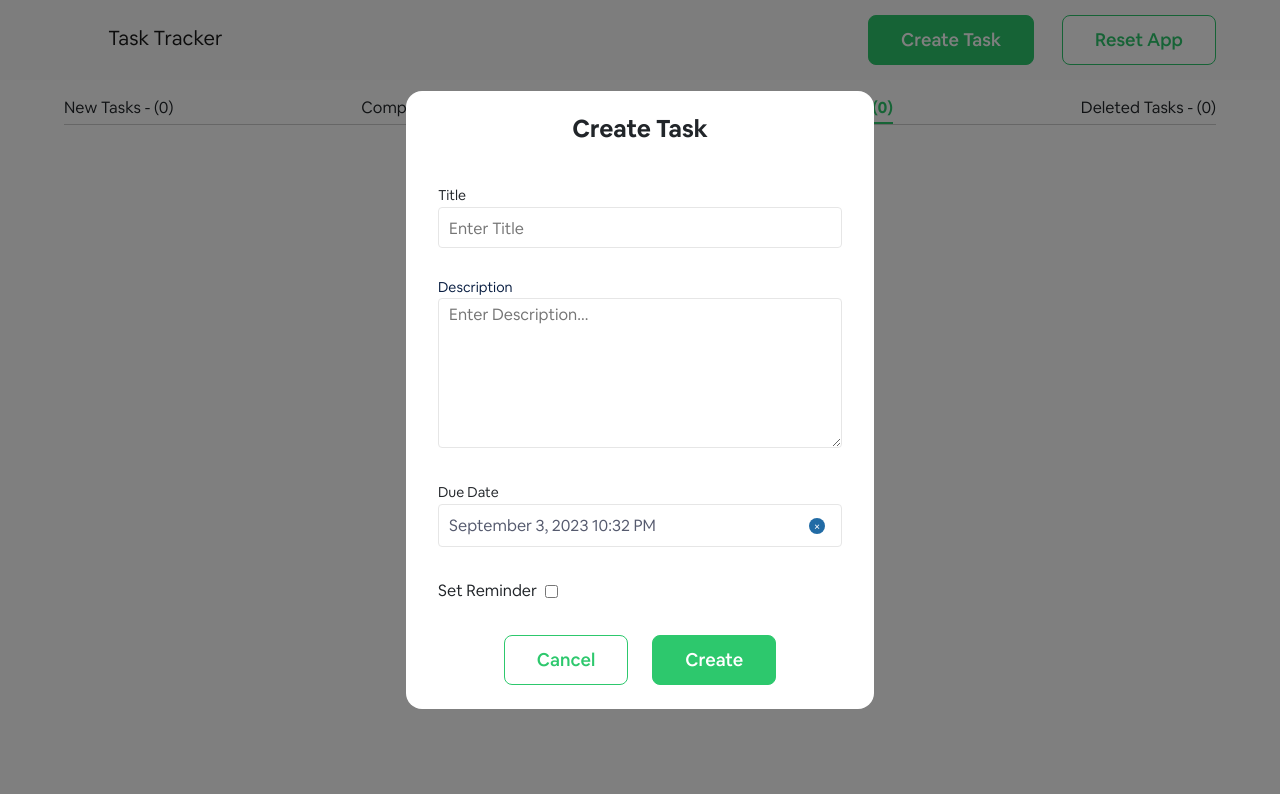
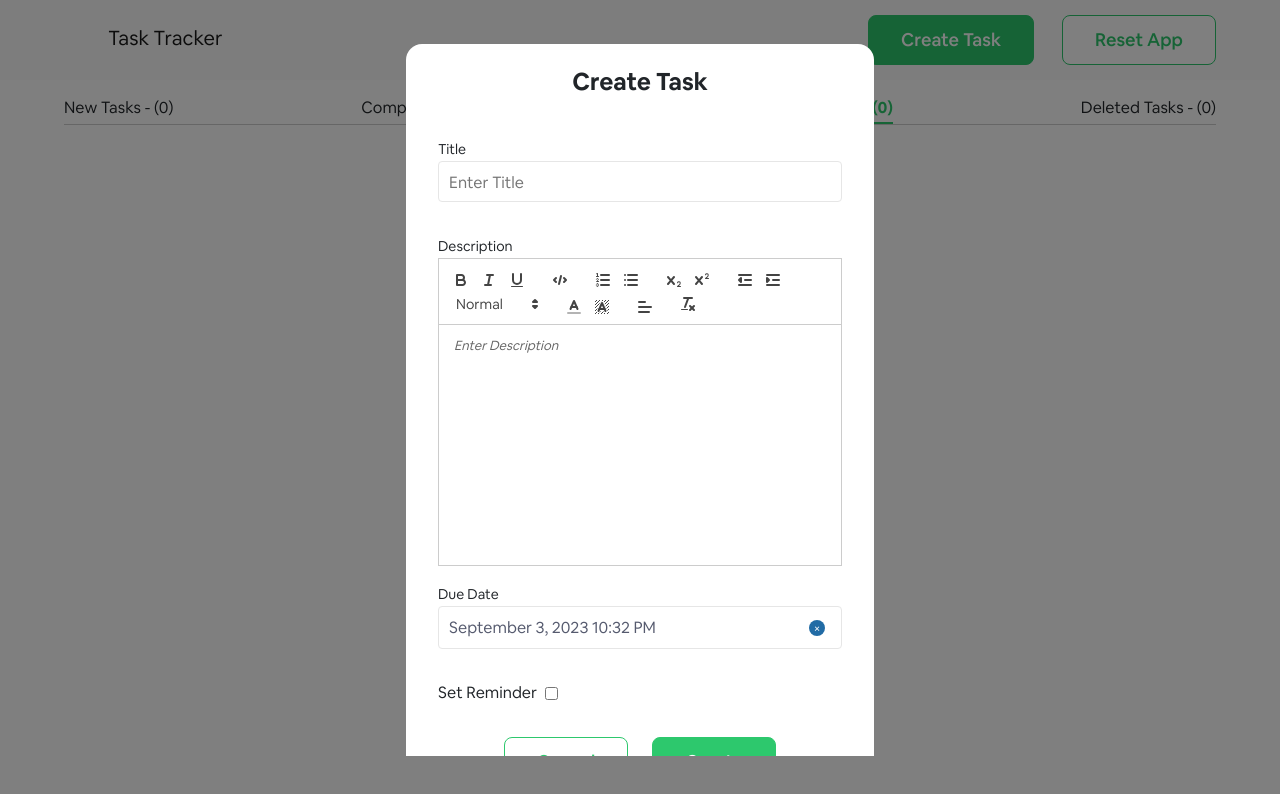
Before and after one commit to tamsay/Task_Tracker_App, a React (Vite) app: page /uncompleted-tasks in a window 1280 px wide. Both pictures are taken after a click on the button "Create Task". Shown: the top 794 px of the page. Built offline with nearby package versions, Linux system fonts and the light colour scheme; some icons are missing.

Commit message:
replacement of textarea with quill editor to allow description formatting

```diff
--- a/package.json
+++ b/package.json
@@ -18,6 +18,7 @@
     "classnames": "^2.3.2",
     "dompurify": "^3.0.3",
     "eslint-plugin-simple-import-sort": "^10.0.0",
+    "html-react-parser": "^4.2.2",
     "jest": "^27.4.7",
     "nanoid": "^4.0.2",
     "prop-types": "^15.8.1",
@@ -26,6 +27,8 @@
     "react-datepicker": "^4.16.0",
     "react-dom": "^18.2.0",
     "react-hook-form": "^7.43.9",
+    "react-html-parser": "^2.0.2",
+    "react-quill": "^2.0.0",
     "react-redux": "^8.0.5",
     "react-router-dom": "^6.2.1",
     "react-toastify": "^9.1.1",
--- a/src/components/Modals/CreateAndModifyTask/CreateAndModifyTask.jsx
+++ b/src/components/Modals/CreateAndModifyTask/CreateAndModifyTask.jsx
@@ -13,7 +13,7 @@ import styles from "./CreateAndModifyTask.module.scss";
 
 import Button from "@/components/Button/Button";
 import Input from "@/components/FixedLabelInput/FixedLabelInput";
-import TextArea from "@/components/TextArea/TextArea";
+import QuillEditor from "@/components/QuillEditor/QuillEditor";
 
 import { hideModal } from "@/redux/Modal/ModalSlice";
 import { createTask, getCompletedTasks, getNewTasks, getUncompletedTasks, modifyTask } from "@/redux/Tasks/TasksSlice";
@@ -52,7 +52,8 @@ const CreateAndModifyTask = ({ show, size }) => {
   const {
     handleSubmit,
     formState: { errors },
-    control
+    control,
+    setValue
   } = useForm({ defaultValues, resolver, mode: "all" });
 
   const handleFormSubmission = async (data) => {
@@ -87,6 +88,10 @@ const CreateAndModifyTask = ({ show, size }) => {
     dispatch(hideModal({ name: "createTask" }));
   };
 
+  const getQuillContent = (data) => {
+    setValue("description", data);
+  };
+
   return (
     <ModalContainer show={show} size={size}>
       <div className={cx(styles.modalWrapper, "flexCol")}>
@@ -113,21 +118,22 @@ const CreateAndModifyTask = ({ show, size }) => {
               )}
             />
 
+            <div className={cx(styles.quillEditorDiv)}>
               <Controller
                 name='description'
                 control={control}
                 render={({ field }) => (
-                <TextArea
+                  <QuillEditor
                     {...field}
                     label='Description'
-                  placeholder='Enter Description...'
-                  minHeight='150px'
+                    placeholder='Enter Description'
+                    getQuillContent={getQuillContent}
                     error={errors?.description && errors?.description?.message}
-                  borderColor='none'
+                    className={cx(styles.quillNew)}
                   />
                 )}
               />
-
+            </div>
             <Controller
               name='dueDate'
               control={control}
--- a/src/components/Modals/CreateAndModifyTask/CreateAndModifyTask.module.scss
+++ b/src/components/Modals/CreateAndModifyTask/CreateAndModifyTask.module.scss
@@ -19,6 +19,12 @@
     align-items: center;
     width: 100%;
     padding: 2rem 0;
+
+    .quillEditorDiv {
+      height: 100%;
+      width: 100%;
+      margin-bottom: 1rem;
+    }
   }
 
   .modalFooter {
--- /dev/null
+++ b/src/components/QuillEditor/QuillEditor.css
@@ -0,0 +1,3 @@
+.ql-editor{
+    min-height: 15rem;
+}
--- /dev/null
+++ b/src/components/QuillEditor/QuillEditor.jsx
@@ -0,0 +1,57 @@
+import React, { useState } from "react";
+import ReactQuill from "react-quill";
+import PropTypes from "prop-types";
+
+import "react-quill/dist/quill.snow.css";
+import "./QuillEditor.css";
+
+const QuillEditor = ({ placeholder, getQuillContent, label, error }) => {
+  const [value, setValue] = useState("");
+  getQuillContent(value);
+
+  var toolbarOptions = [
+    ["bold", "italic", "underline"], // toggled buttons
+    ["code-block"],
+
+    [{ list: "ordered" }, { list: "bullet" }],
+    [{ script: "sub" }, { script: "super" }], // superscript/subscript
+    [{ indent: "-1" }, { indent: "+1" }], // outdent/indent
+
+    [{ size: ["small", false, "large", "huge"] }], // custom dropdown
+
+    [{ color: [] }, { background: [] }], // dropdown with defaults from theme
+    [{ align: [] }],
+
+    ["clean"] // remove formatting button
+  ];
+
+  return (
+    <>
+      {label && <label style={{ fontSize: "14px" }}>{label}</label>}
+      <ReactQuill
+        theme='snow'
+        onChange={setValue}
+        placeholder={placeholder}
+        modules={{
+          toolbar: toolbarOptions
+        }}
+      />
+      {error ? (
+        <p style={{ color: "#ff5964", fontSize: "14px" }} className='error'>
+          {error}
+        </p>
+      ) : (
+        ""
+      )}
+    </>
+  );
+};
+
+QuillEditor.propTypes = {
+  placeholder: PropTypes.string,
+  getQuillContent: PropTypes.func,
+  label: PropTypes.string,
+  error: PropTypes.string
+};
+
+export default QuillEditor;
--- a/src/components/TaskList/TaskList.jsx
+++ b/src/components/TaskList/TaskList.jsx
@@ -1,4 +1,5 @@
 import React from "react";
+import ReactHtmlParser from "react-html-parser";
 import { useDispatch } from "react-redux";
 import { useLocation } from "react-router-dom";
 import cx from "classnames";
@@ -106,7 +107,7 @@ const TaskList = ({ data }) => {
       {currentPath !== "deleted-tasks" && <Icon icon='arcticons:hourlyreminder' onClick={handleReminder} />}
       <header className={"flexCol"}>
         <h5 className={cx(styles.title)}>{data?.title}</h5>
-        <p className={cx(styles.description)}>{data?.description}</p>
+        <p className={cx(styles.description)}>{data?.description ? ReactHtmlParser(data?.description) : ""}</p>
         <span className={cx(styles.dueDate)}>{`Due Date:  ${formatDate(data?.dueDate)}`}</span>
       </header>
 
--- a/src/components/TaskList/TaskList.module.scss
+++ b/src/components/TaskList/TaskList.module.scss
@@ -17,7 +17,7 @@
     gap: 0.25rem;
 
     .title {
-      font-size: 1rem;
+      font-size: 1.125rem;
       font-family: var(--bold);
       color: var(--black1);
       margin: 0;
@@ -41,6 +41,7 @@
 
   .btnGroup {
     gap: 0.5rem;
+    margin-top: auto;
   }
 }
 
--- a/src/pages/HomePage/HomePage.module.scss
+++ b/src/pages/HomePage/HomePage.module.scss
@@ -35,6 +35,6 @@
 
 @media all and (min-width: 992px) {
   .homepageContainer {
-    padding: 0rem 4rem;
+    padding: 0rem 4rem 1rem 4rem;
   }
 }
```
Also changed, not shown: 1 other file (tests, documents, lock files or other folders). Lines whose indentation alone changed are shown as unchanged.
